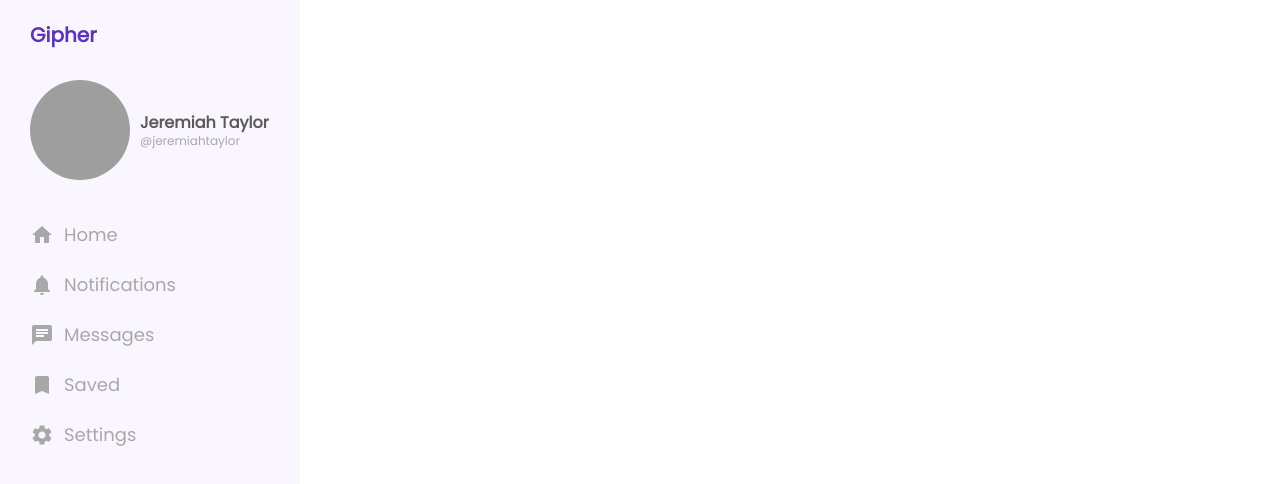
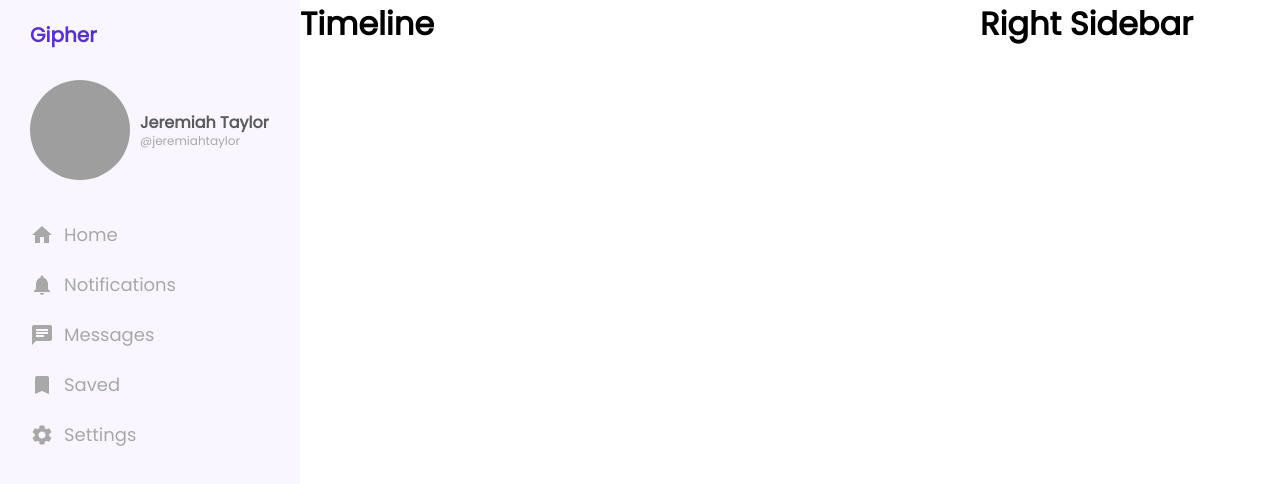
Before and after one commit to Jeremiahtaylor2017/gipher-frontend-final, a React (Create React App) app: page / in a window 1280 px wide. Shown: the top 484 px of the page. Built offline with nearby package versions, Linux system fonts and the light colour scheme; grey boxes are pictures that could not be loaded.

Commit message:
wip: added spacing for home

```diff
--- a/src/components/Sidebar.js
+++ b/src/components/LeftSidebar.js
@@ -9,7 +9,7 @@ import SettingsIcon from "@mui/icons-material/Settings";
 
 const StyledSidebar = styled.div`
   background-color: #f9f6ff;
-  width: 300px;
+  min-width: 300px;
   height: 100vh;
   position: sticky;
 
@@ -52,7 +52,7 @@ const StyledSidebar = styled.div`
   }
 `;
 
-const Sidebar = (props) => {
+const LeftSidebar = (props) => {
   return (
     <StyledSidebar>
       <div>
@@ -97,4 +97,4 @@ const Sidebar = (props) => {
   );
 };
 
-export default Sidebar;
+export default LeftSidebar;
--- /dev/null
+++ b/src/components/RightSidebar.js
@@ -0,0 +1,17 @@
+import styled from "styled-components";
+
+const StyledRightSidebar = styled.div`
+  min-width: 300px;
+`;
+
+const RightSidebar = (props) => {
+  return (
+    <>
+      <StyledRightSidebar>
+        <h1>Right Sidebar</h1>
+      </StyledRightSidebar>
+    </>
+  );
+};
+
+export default RightSidebar;
--- /dev/null
+++ b/src/components/Timeline.js
@@ -0,0 +1,17 @@
+import styled from "styled-components";
+
+const StyledTimeline = styled.div`
+  width: 100%;
+`;
+
+const Timeline = (props) => {
+  return (
+    <>
+      <StyledTimeline>
+        <h1>Timeline</h1>
+      </StyledTimeline>
+    </>
+  );
+};
+
+export default Timeline;
--- a/src/pages/Home.js
+++ b/src/pages/Home.js
@@ -1,6 +1,23 @@
-import Sidebar from "../components/Sidebar";
+import LeftSidebar from "../components/LeftSidebar";
+import Timeline from "../components/Timeline";
+import RightSidebar from "../components/RightSidebar";
+
+import styled from "styled-components";
+
+const StyledHomePage = styled.div`
+  display: flex;
+  flex-direction: row;
+`;
 
 const Home = (props) => {
-  return <Sidebar />;
+  return (
+    <>
+      <StyledHomePage>
+        <LeftSidebar />
+        <Timeline />
+        <RightSidebar />
+      </StyledHomePage>
+    </>
+  );
 };
 export default Home;
```
